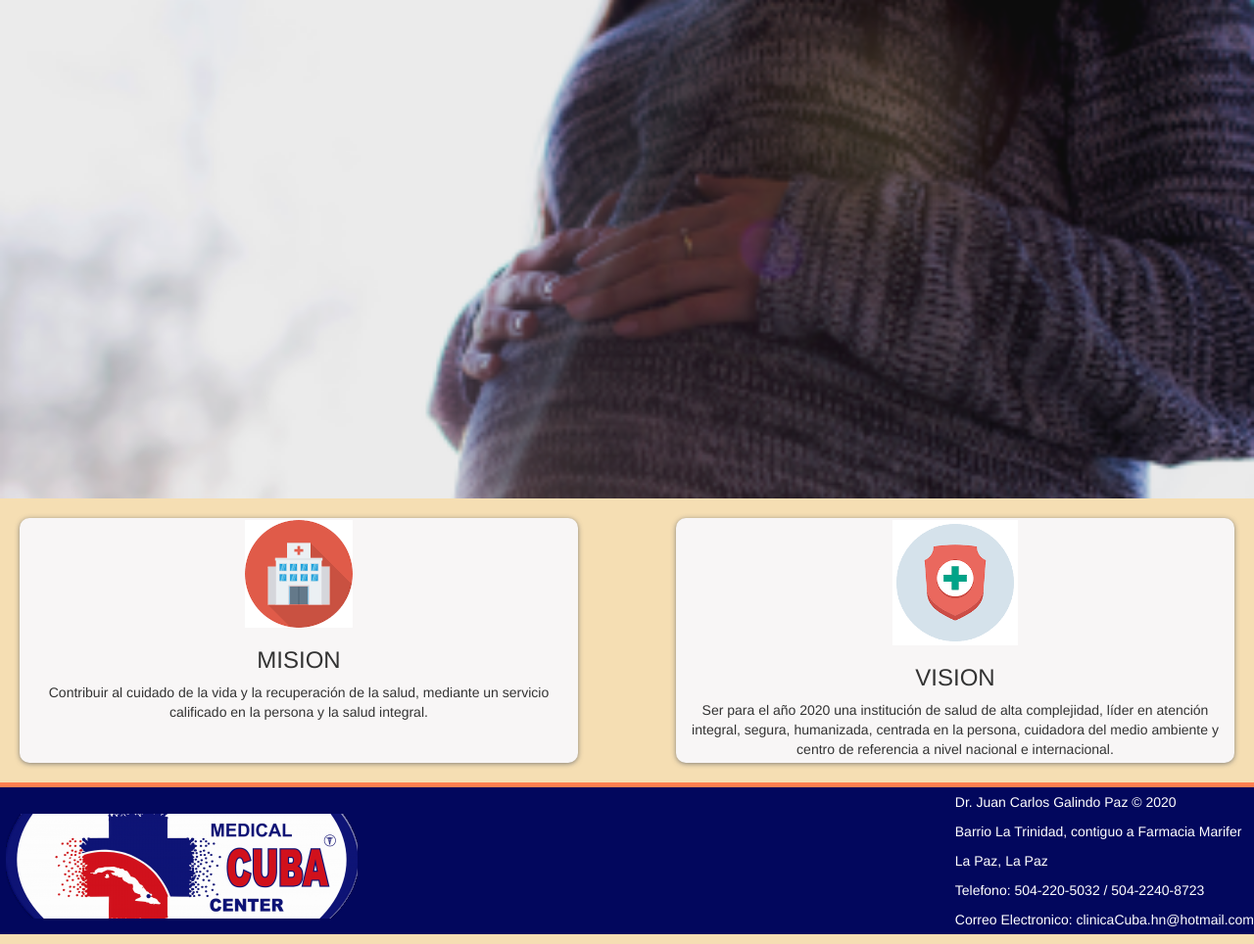
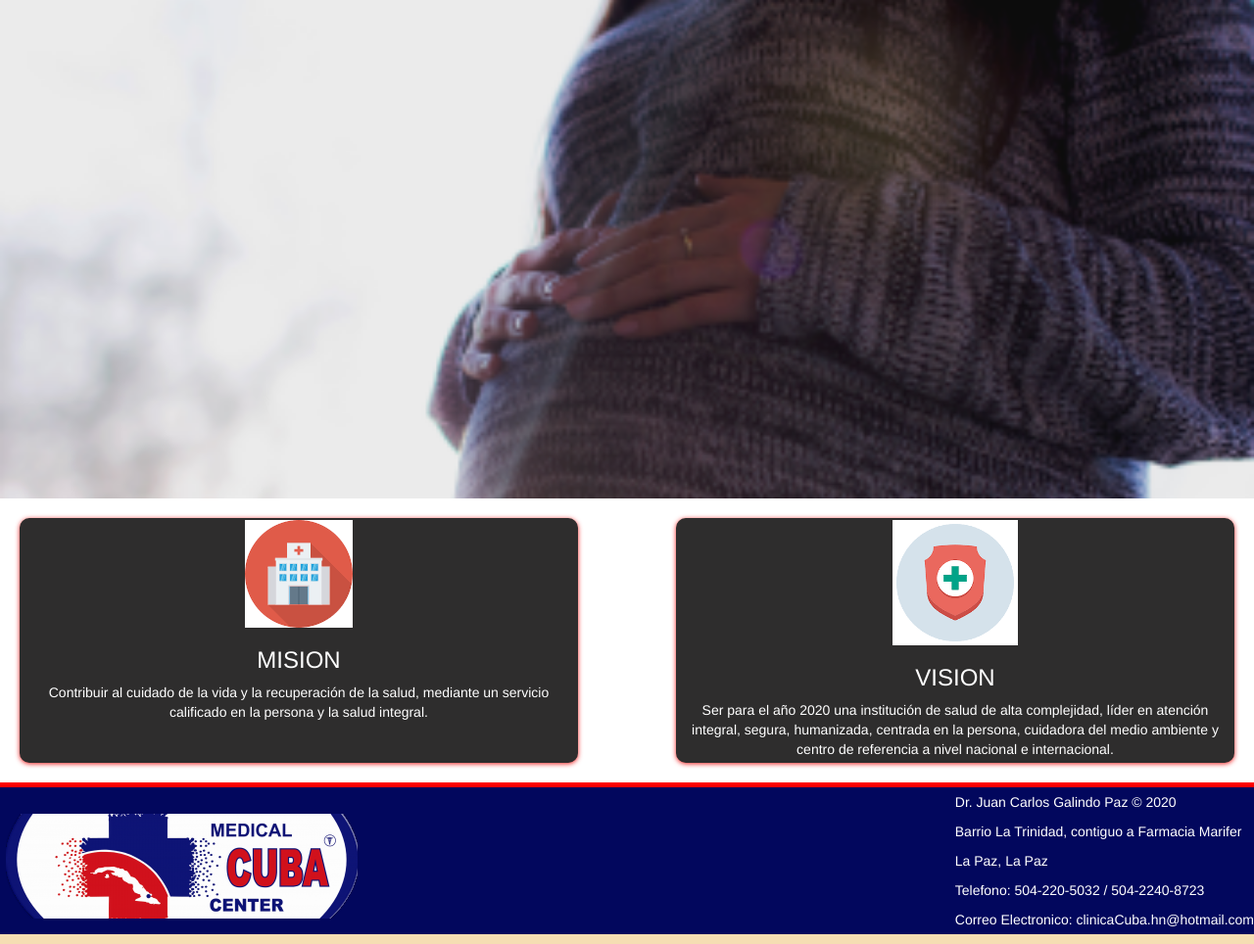
Before and after one commit to Mariosan24/NuevoYUltimoRepositorio, a PHP site: page /nw/ in a window 1280 px wide. Shown: the part 66-1030 px from the top of the page at 98% size. Run offline with PHP 8.4, Linux system fonts and the light colour scheme.

Commit message:
MeniInicioMasBonito

```diff
--- a/public/css/estilosMain.css
+++ b/public/css/estilosMain.css
@@ -4,7 +4,7 @@
     --borde:#7ebbf7;
     --secundario:#eff1f1;
     --oscuro:#1315ab;
-    --sombra: 0 1px 5px rgba(104,104,104,0.8);
+    --sombra: 0 1px 5px rgba(241, 0, 0, 0.87);
 }
 
 
@@ -110,13 +110,10 @@ header img{
 .main-nav li a{
     background:#02075d;
     border-radius: 16px;
-    text-decoration: none;
-
 }
 
 .main-nav li a:hover{
     color: var(--primario);
-
 
 }
 
@@ -149,9 +146,9 @@ header img{
 /*Seccion medio*/
 
 .cajas{
-    background:wheat;
+    background:white;
     width: 100%;
-
+   color: white;
     display: flex;
     flex-direction: row;
     flex-wrap: nowrap;
@@ -159,7 +156,7 @@ header img{
     align-content: center;
     padding: 20px;
     text-align: center;
-    border-bottom: 5px coral solid;
+    border-bottom: 5px red solid;
 }
 
 .caja1{
@@ -170,7 +167,7 @@ header img{
     box-shadow: var(--sombra);
     margin: 0 50px 0 0;
     padding: 2px;
-    background: rgb(248, 246, 246);
+    background: rgb(46, 45, 45);
 
 }
 
@@ -182,7 +179,7 @@ header img{
     border-radius: 10px;
     box-shadow: var(--sombra);
     padding: 2px;
-    background: rgb(248, 246, 246);
+    background: rgb(46, 45, 45);
 }
 
 
```
